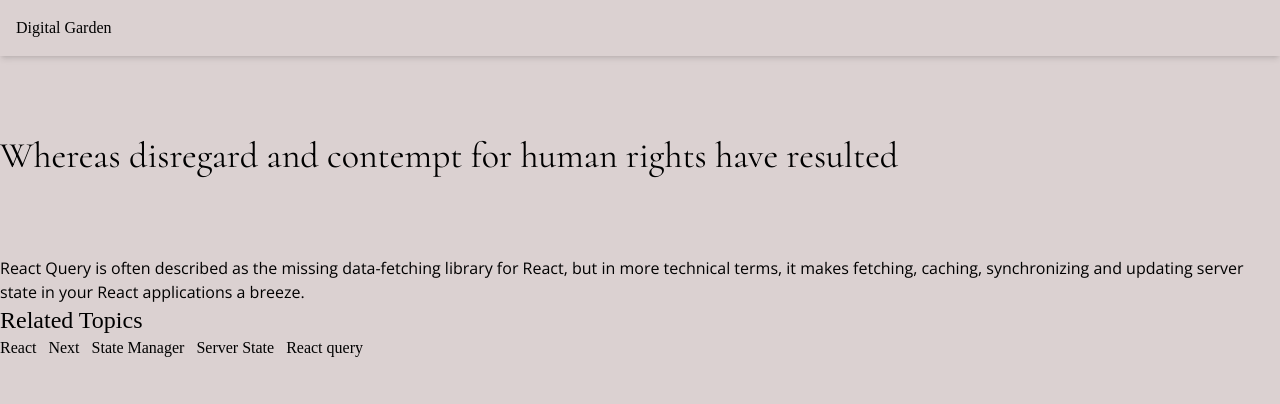
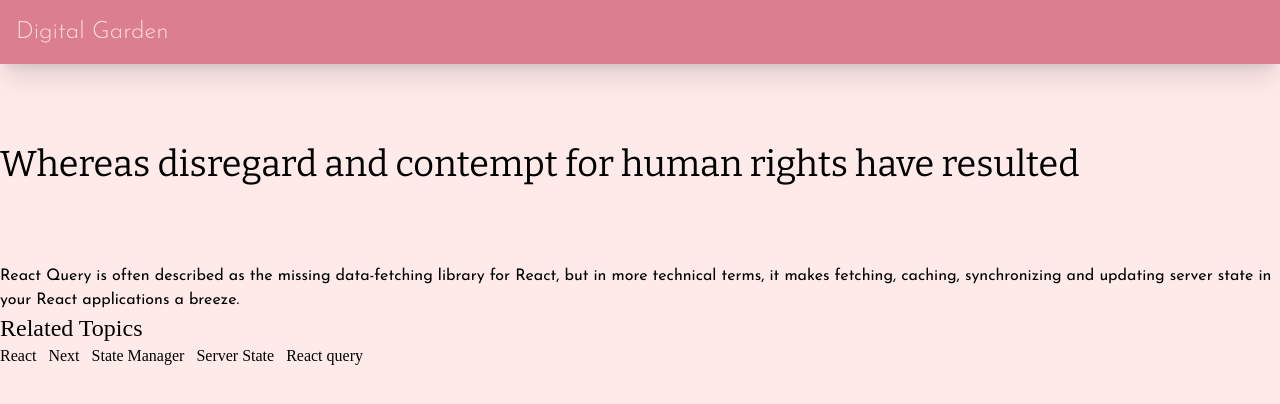
Before and after one commit to mariobrusarosco/garden, a Next.js app: page / in a window 1280 px wide. Shown: the top 404 px of the page. Built offline with nearby package versions, Linux system fonts and the light colour scheme.

Commit message:
feat: adding a palette and Topic's heading CSS

```diff
--- a/app/layout.tsx
+++ b/app/layout.tsx
@@ -1,18 +1,19 @@
 import type { Metadata } from "next";
-import { Cormorant, Open_Sans } from "next/font/google";
+import { Bitter, Cormorant, Josefin_Sans, Open_Sans } from "next/font/google";
 import "./globals.css";
 import Link from "next/link";
+import { IconFlower } from "@/domains/garden-components/icons/flower";
 
-const cormorant = Cormorant({
+const bitter = Bitter({
   subsets: ["latin"],
   weight: ["300", "400", "500", "600", "700"],
-  variable: "--font-cormorant",
+  variable: "--font-bitter",
 });
 
-const openSans = Open_Sans({
+const josefinSans = Josefin_Sans({
   subsets: ["latin"],
   weight: ["300", "400", "500", "600", "700"],
-  variable: "--font-open-sans",
+  variable: "--font-josefin-sans",
 });
 
 export const metadata: Metadata = {
@@ -27,12 +28,15 @@ export default function RootLayout({
 }>) {
   return (
     <html lang="en">
-      <body className={`${cormorant.variable} ${openSans.variable} bg-primary`}>
-        <header className="container global-spacing sticky top-0 shadow-md bg-primary">
-          <h1>
+      <body
+        className={`${bitter.variable} ${josefinSans.variable} bg-misty_rose-700`}
+      >
+        <header className="container global-spacing sticky top-0 shadow-xl bg-puce">
+          <h1 className="text-misty_rose text-2xl font-sans font-light flex items-center justify-between">
             <Link href="/">Digital Garden</Link>
           </h1>
         </header>
+
         {children}
       </body>
     </html>
--- /dev/null
+++ b/domains/garden-components/icons/flower.tsx
@@ -0,0 +1,27 @@
+import { cn } from "@/domains/helper-and-utils/classnames";
+
+const IconFlower = ({ className }: { className: string }) => {
+  return (
+    <div className={cn("icon-wrapper flex", className)}>
+      <svg viewBox="0 0 334 572" fill="none">
+        <path
+          fill-rule="evenodd"
+          clip-rule="evenodd"
+          d="M241.526 69.314C234.702 38.0473 208.669 6.27514 177.711 0.977429C140.478 -5.39427 104.174 20.1722 97.314 54.7619C97.3155 55.809 96.1861 58.5392 94.6222 62.3197C93.8215 64.2552 92.9069 66.4661 91.9719 68.8674C86.1139 69.5453 80.6076 70.6411 76.354 71.4876C72.3415 72.2862 69.4437 72.8628 68.417 72.6577C33.1535 72.6577 1.01284 103.294 0.019101 141.056C-0.71584 168.983 19.8541 197.164 45.0594 212.042C33.2588 236.244 30.6468 266.698 43.3104 288.621C62.2056 321.33 105.071 332.913 136.059 316.084C136.863 315.413 139.685 314.537 143.592 313.324L143.592 313.324C150.979 311.03 162.246 307.532 171.095 301.942C171.837 302.632 172.34 303.176 172.541 303.557C194.764 330.937 238.806 336.585 268.752 313.559C296.741 292.038 303.6 243.841 289.289 212.338C314.334 197.407 334.711 169.358 333.98 141.559C332.986 103.797 300.845 73.1612 265.582 73.1612C264.555 73.3664 261.657 72.7897 257.645 71.9912C253.27 71.1205 247.57 69.9862 241.526 69.314Z"
+          fill="#DB7F8E"
+        />
+        <circle cx="167.257" cy="180.988" r="40.0769" fill="#604D53" />
+        <path
+          d="M143.209 431.068C145.071 382.701 158.17 309.234 158.17 309.234L165.654 304.959C158.976 355.043 151.758 385.272 150.155 436.036C148.552 486.8 156.567 571.604 156.567 571.604H151.226C151.226 571.604 141.1 485.816 143.209 431.068Z"
+          fill="#604D53"
+        />
+        <path
+          d="M64.0392 431.077C88.907 451.953 143.124 456.726 143.124 456.726C143.124 456.726 139.384 416.649 106.254 394.206C73.1227 371.763 23.5786 373.961 26.6341 374.435C21.5054 369.798 36.7934 408.206 64.0392 431.077Z"
+          fill="#604D53"
+        />
+      </svg>
+    </div>
+  );
+};
+
+export { IconFlower };
--- a/package.json
+++ b/package.json
@@ -1,6 +1,6 @@
 {
   "name": "digital-garden",
-  "version": "0.0.4",
+  "version": "0.0.5",
   "private": true,
   "scripts": {
     "dev": "next dev",
@@ -10,9 +10,11 @@
   },
   "dependencies": {
     "bright": "^0.8.5",
+    "clsx": "^2.1.1",
     "next": "14.2.3",
     "react": "^18",
-    "react-dom": "^18"
+    "react-dom": "^18",
+    "tailwind-merge": "^2.3.0"
   },
   "devDependencies": {
     "@mdx-js/loader": "^3.0.1",
--- a/tailwind.config.ts
+++ b/tailwind.config.ts
@@ -9,12 +9,130 @@ const config: Config = {
   theme: {
     extend: {
       fontFamily: {
-        serif: ["var(--font-cormorant)", "serif"],
-        sans: ["var(--font-open-sans)", "sans-serif"],
+        serif: ["var(--font-bitter)", "serif"],
+        sans: ["var(--font-josefin-sans)", "sans-serif"],
       },
       colors: {
-        primary: "#dbd1d1",
-        secondary: "#dbd1d1",
+        french_gray: {
+          DEFAULT: "#d5c5c8",
+          100: "#2f2225",
+          200: "#5f4549",
+          300: "#8e676e",
+          400: "#b2959a",
+          500: "#d5c5c8",
+          600: "#ddd0d2",
+          700: "#e5dcdd",
+          800: "#eee7e9",
+          900: "#f6f3f4",
+        },
+        cadet_gray: {
+          DEFAULT: "#9da3a4",
+          100: "#1f2121",
+          200: "#3e4243",
+          300: "#5d6364",
+          400: "#7b8486",
+          500: "#9da3a4",
+          600: "#b1b6b7",
+          700: "#c4c8c9",
+          800: "#d8dadb",
+          900: "#ebeded",
+        },
+        wenge: {
+          DEFAULT: "#604d53",
+          100: "#130f11",
+          200: "#261f21",
+          300: "#3a2e32",
+          400: "#4d3e43",
+          500: "#604d53",
+          600: "#866b74",
+          700: "#a58f96",
+          800: "#c3b4b9",
+          900: "#e1dadc",
+        },
+        puce: {
+          DEFAULT: "#db7f8e",
+          100: "#360f16",
+          200: "#6c1f2b",
+          300: "#a22e41",
+          400: "#cc4a5f",
+          500: "#db7f8e",
+          600: "#e299a5",
+          700: "#e9b3bc",
+          800: "#f1ccd2",
+          900: "#f8e6e9",
+        },
+        misty_rose: {
+          DEFAULT: "#ffdbda",
+          100: "#5f0300",
+          200: "#be0600",
+          300: "#ff251e",
+          400: "#ff817c",
+          500: "#ffdbda",
+          600: "#ffe3e2",
+          700: "#ffeaea",
+          800: "#fff1f1",
+          900: "#fff8f8",
+        },
+        azure: {
+          DEFAULT: "#ecf8f8",
+          100: "#1a4747",
+          200: "#348d8d",
+          300: "#5fc4c4",
+          400: "#a6dede",
+          500: "#ecf8f8",
+          600: "#f0f9f9",
+          700: "#f4fbfb",
+          800: "#f8fcfc",
+          900: "#fbfefe",
+        },
+        isabelline: {
+          DEFAULT: "#eee4e1",
+          100: "#3b2721",
+          200: "#774f43",
+          300: "#ac7a6b",
+          400: "#cdafa6",
+          500: "#eee4e1",
+          600: "#f2eae7",
+          700: "#f5efed",
+          800: "#f8f4f3",
+          900: "#fcfaf9",
+        },
+        almond: {
+          DEFAULT: "#e7d8c9",
+          100: "#3c2b1b",
+          200: "#785736",
+          300: "#b28253",
+          400: "#ccad8e",
+          500: "#e7d8c9",
+          600: "#ece0d5",
+          700: "#f1e8df",
+          800: "#f6f0ea",
+          900: "#faf7f4",
+        },
+        pale_dogwood: {
+          DEFAULT: "#e6beae",
+          100: "#3e1f13",
+          200: "#7b3e26",
+          300: "#b95d39",
+          400: "#d38c6f",
+          500: "#e6beae",
+          600: "#ebcabd",
+          700: "#f0d7ce",
+          800: "#f5e5de",
+          900: "#faf2ef",
+        },
+        lion: {
+          DEFAULT: "#b2967d",
+          100: "#261e16",
+          200: "#4c3b2d",
+          300: "#725943",
+          400: "#987659",
+          500: "#b2967d",
+          600: "#c1aa96",
+          700: "#d1bfb0",
+          800: "#e0d4ca",
+          900: "#f0eae5",
+        },
       },
     },
   },
```
Also changed, not shown: app/topic/[slug]/page.tsx (+44 -36 lines).
